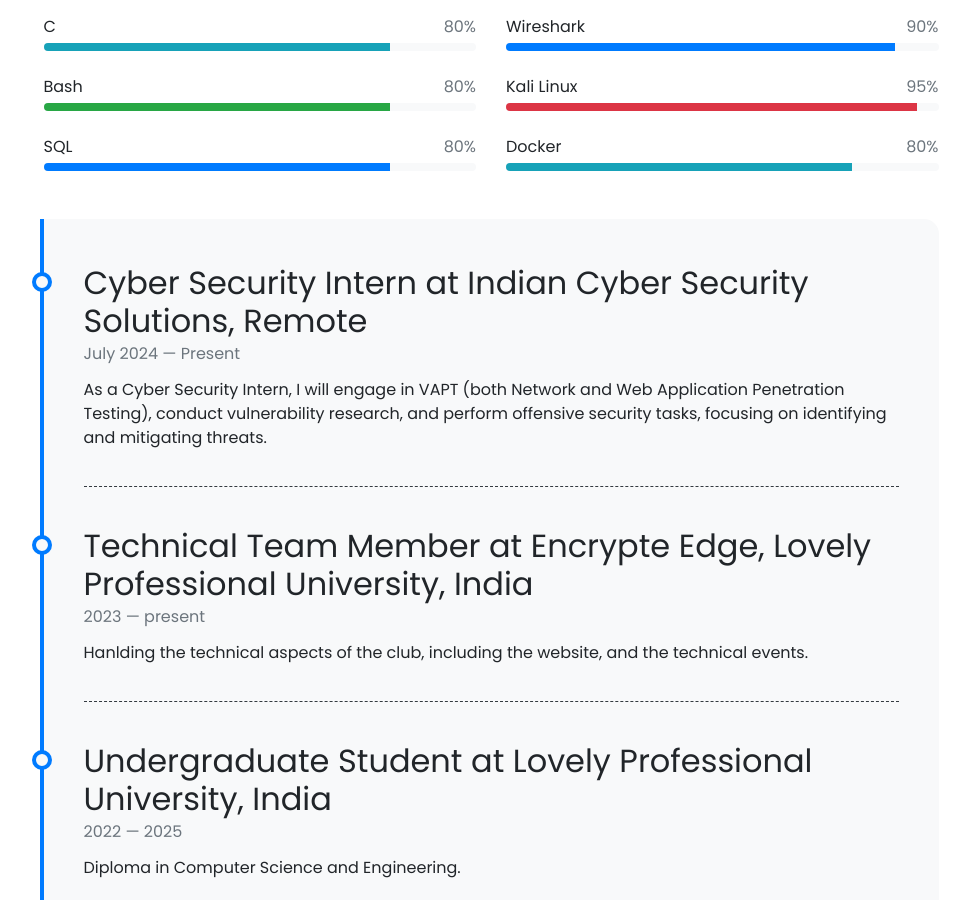
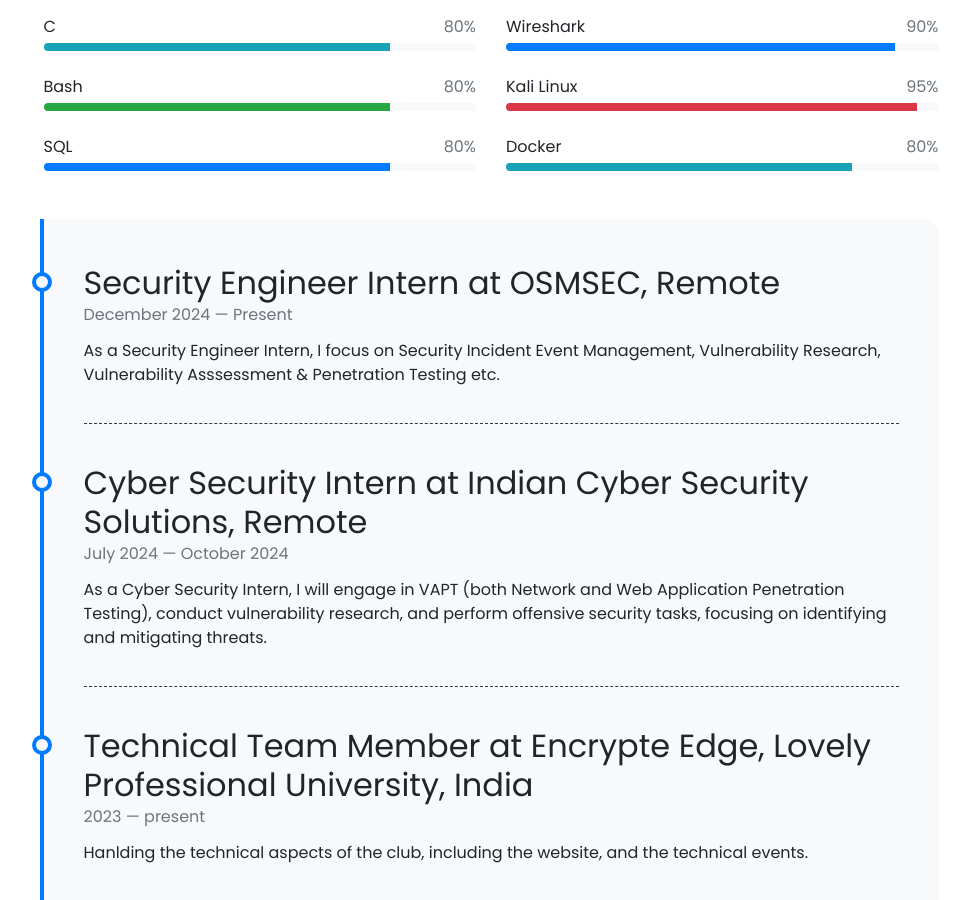
Before and after one commit to NishanthAnand21/official-portfolio, a Jekyll site: the page built from pages/about.md, in a window 1280 px wide and 900 px high, scrolled down 925 px. Shown: the whole window, without its empty margins (149-1118 px from the left). Built offline with Jekyll 4.4.1, drawn with Linux system fonts in a browser that asks for light colours; nearby versions of some CDN libraries; emoji names are drawn with the system emoji font.

Commit message:
updated timeline

```diff
--- a/_data/timeline.yml
+++ b/_data/timeline.yml
@@ -1,6 +1,11 @@
+- title: Security Engineer Intern at OSMSEC, Remote
+  from: December 2024
+  to: Present
+  description: As a Security Engineer Intern, I focus on Security Incident Event Management, Vulnerability Research, Vulnerability Asssessment & Penetration Testing etc.
+
 - title: Cyber Security Intern at Indian Cyber Security Solutions, Remote
   from: July 2024
-  to: Present
+  to: October 2024
   description: As a Cyber Security Intern, I will engage in VAPT (both Network and Web Application Penetration Testing), conduct vulnerability research, and perform offensive security tasks, focusing on identifying and mitigating threats.
 
 - title: Technical Team Member at Encrypte Edge, Lovely Professional University, India
```
